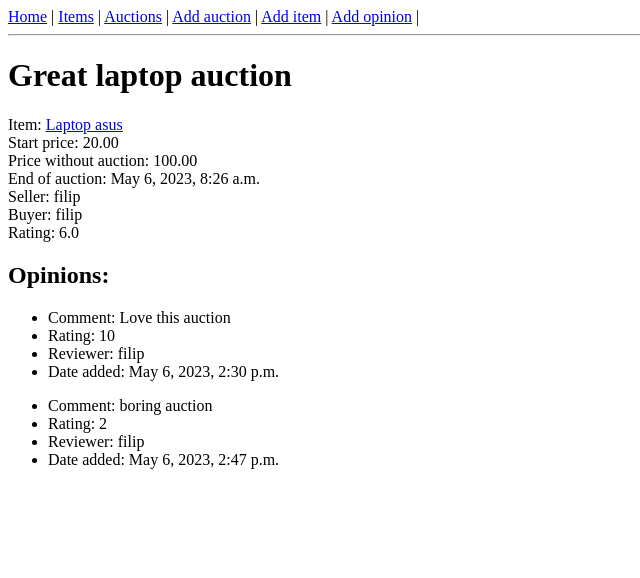
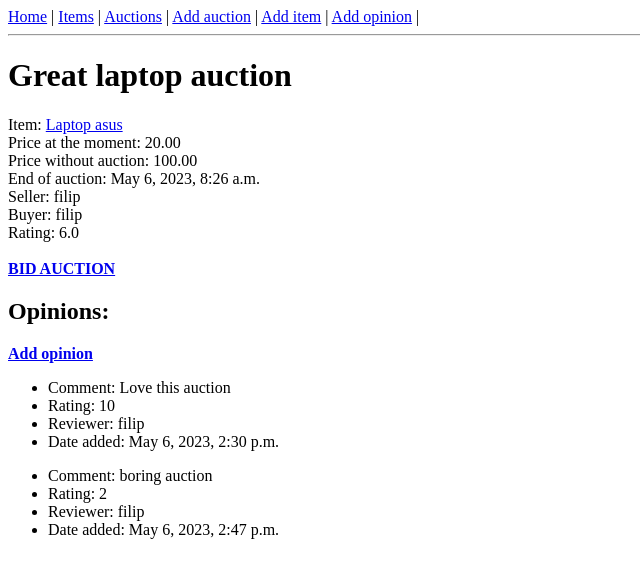
Before and after one commit to filipzmija1/Auction-site, a Django app: page /auction/1 in a window 1280 px wide. Shown: the top 578 px of the page, without its empty margins (0-640 px from the left). Run offline with Django 4.2, Linux system fonts and the light colour scheme; data comes from the database, SQL or seed files in the repository; both versions use the stored data as it was after the commit.

Commit message:
bid view

```diff
--- a/auctionsite/auctions/templates/auctions/auction_detail.html
+++ b/auctionsite/auctions/templates/auctions/auction_detail.html
@@ -3,16 +3,24 @@
 
 {% block content %}
 <h1>{{ auction.name }}</h1>
+{% if messages %}
+    {% for message in messages %}
+    <b>{{ message }}</b>
+    {% endfor %}
+<br>
+{% endif %}
 Item: <a href="/items/{{ auction.item.id }}">{{ auction.item.name }}</a> <br>
-Start price: {{ auction.min_price }} <br>
+Price at the moment: {{ auction.min_price }} <br>
 {% if auction.buy_now_price %}
 Price without auction: {{ auction.buy_now_price }} <br>
 {% endif %}
 End of auction: {{ auction.end_date }}<br>
 Seller: {{ auction.seller }} <br>
 Buyer: {{ auction.buyer }}<br>
-Rating: {{ average_rating }}
+Rating: {{ average_rating }} <br><br>
+<a href="/bid-auction/{{ auction.id }}"><b>BID AUCTION</b></a>
 <h2>Opinions:</h2>
+<a href="/add-opinion/{{ auction.id }}"><b>Add opinion</b></a>
 {% for opinion in opinions %}
 <ul>
     <li>Comment: {{ opinion.comment }}</li>
--- a/auctionsite/auctions/views.py
+++ b/auctionsite/auctions/views.py
@@ -1,9 +1,11 @@
-from django.shortcuts import render
+from django.shortcuts import render, redirect
 from django.views.generic import View, ListView, CreateView
 from django.contrib.auth import get_user_model
+from django.contrib import messages
 
-from .models import Auction, Item, Opinion
+from .models import Auction, Item, Opinion, Bid
 from .utils import average_rating
+from .forms import BidForm
 
 
 User = get_user_model()
@@ -89,4 +91,31 @@
 
 
 class BidAuction(View):
-    pass
+    """The view destined to bid on auctions"""
+    form = BidForm()
+    context = {}
+
+    def get(self, request, *args, **kwargs):
+        pk = kwargs['pk']
+        auction = Auction.objects.get(id=pk)
+        self.context['auction'] = auction
+        self.context['form'] = self.form
+        return render(request, 'auctions/bid_form.html', self.context)
+
+    def post(self, request, *args, **kwargs):
+        form = BidForm(request.POST)
+        pk = kwargs['pk']
+        auction = Auction.objects.get(id=pk)
+        if form.is_valid():
+            new_price = form.cleaned_data['amount']
+            bidder = form.cleaned_data['bidder']
+            if auction.min_price >= new_price:  # Check if new price is bigger than minimum price of the auction
+                messages.error(request, 'New price cannot be less than minimum price')
+                return render(request, 'auctions/bid_form.html', self.context)
+            else:
+                auction.min_price = new_price
+                auction.buyer = bidder
+                auction.save()
+                Bid.objects.create(amount=new_price, auction=auction, bidder=bidder)
+            messages.success(request, 'Bid successfully')  # Display success and redirect to the auction details page
+            return redirect(f'/auction/{auction.id}')
--- a/auctionsite/auctionsite/urls.py
+++ b/auctionsite/auctionsite/urls.py
@@ -31,6 +31,7 @@
     path('add-auction', auctions.AddAuction.as_view()),
     path('add-item', auctions.AddItem.as_view()),
     path('add-opinion', auctions.AddOpinion.as_view()),
+    path('bid-auction/<int:pk>', auctions.BidAuction.as_view()),
 
 ]
 if settings.DEBUG:
```
Also changed, not shown: auctionsite/auctions/forms.py (added, +9 -0 lines), auctionsite/auctions/templates/auctions/bid_form.html (added, +27 -0 lines), auctionsite/db.sqlite3.
